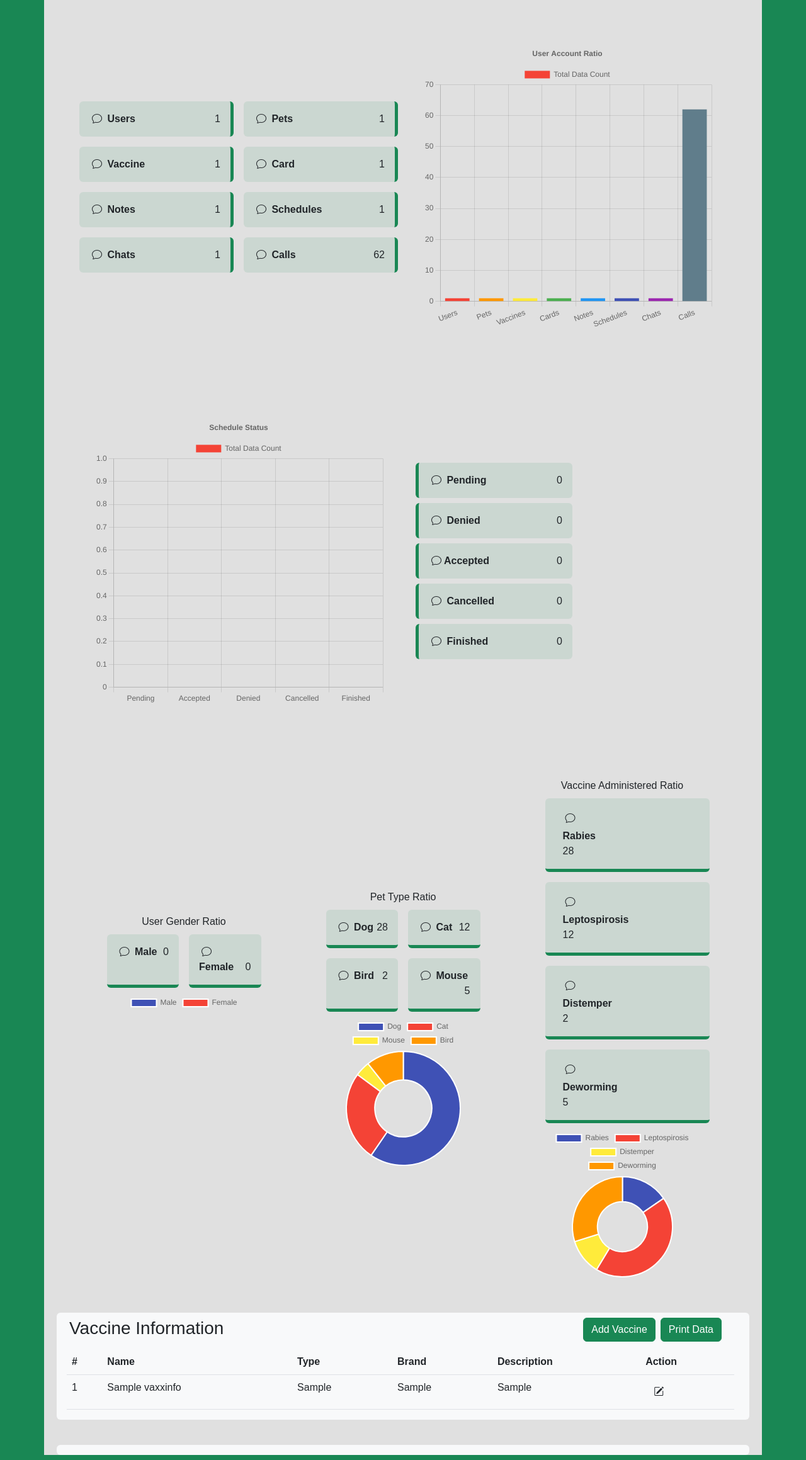
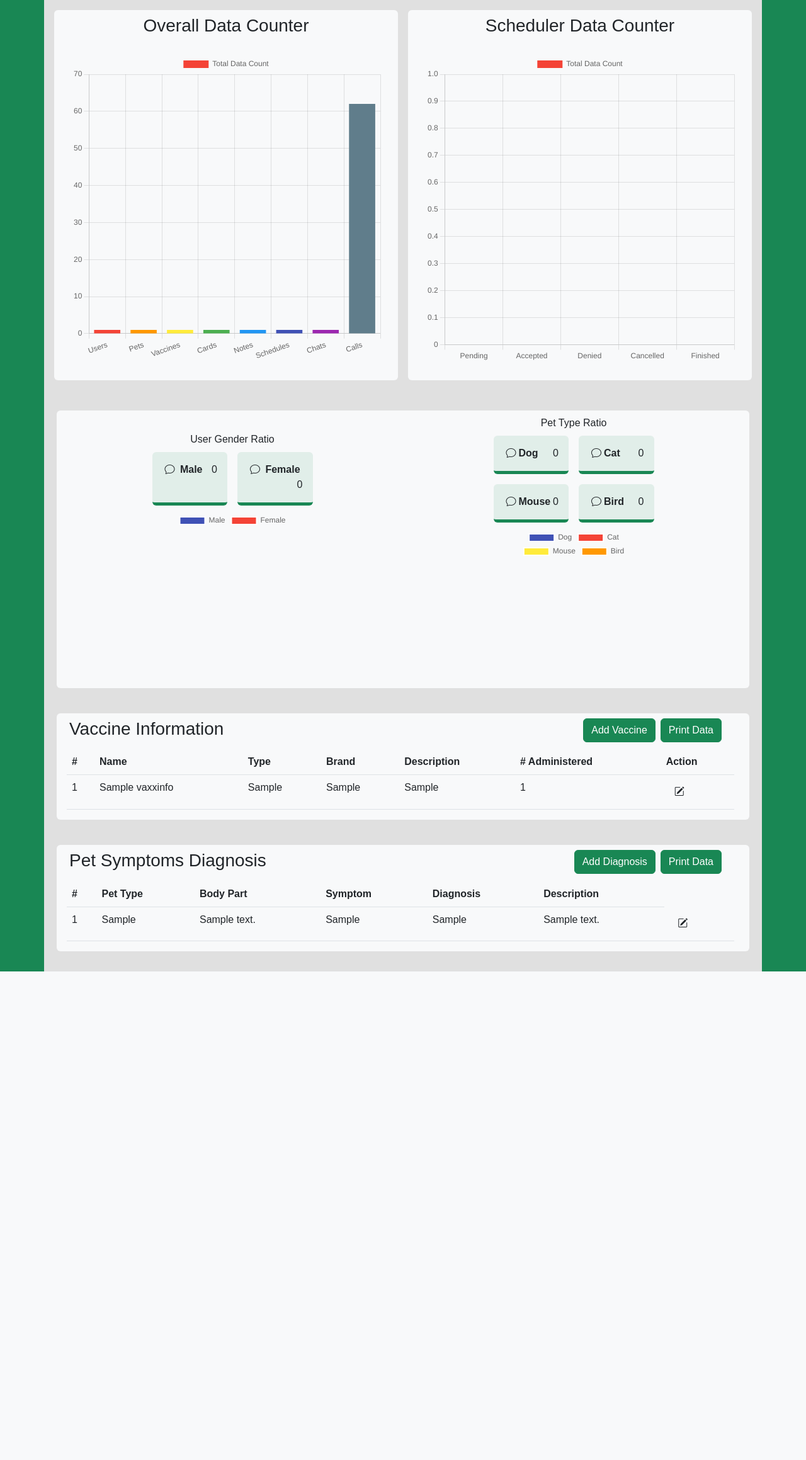
Before and after one commit to QuasarCodeGeek/AlagApp, a PHP site: page /dashboard.php in a window 1280 px wide. Shown: the part 46-2365 px from the top of the page at 63% size. After the commit the page ends 1589 px from the top, so only its background shows below. Run offline with PHP 8.4, Linux system fonts and the light colour scheme; tables that the repository leaves empty or names only in its code hold one stand-in row (values such as "Sample post"); some libraries are stand-ins or nearby versions.

Commit message:
dashboard up up

```diff
--- a/dashboard.php
+++ b/dashboard.php
@@ -67,82 +67,23 @@
                         </div>
                       </div>
                     </div>
-          <div class="row p-5"><!-- First Graph -->
-            <div class="col-6 m-auto">
-              <div class="row">
-                <div class="col bg bg-success border-end border-5 border-success m-2 p-3 rounded" style="--bs-bg-opacity: .1;">
-                  <i class="bi bi-chat m-1"></i><strong> Users</strong>
-                  <label class="float-end"><?php echo $totaluser; ?></label>
-                </div>
-                <div class="col bg bg-success border-end border-5 border-success m-2 p-3 rounded" style="--bs-bg-opacity: .1;">
-                  <i class="bi bi-chat m-1"></i><strong> Pets</strong>
-                  <label class="float-end"><?php echo $totalpet; ?></label>
-                </div>
+
+          <div class="row p-2"><!-- First Graph -->
+            <div class="col bg bg-light rounded m-2 p-2">
+              <div class="text-center">
+                <h3>Overall Data Counter</h3>
               </div>
-              <div class="row">
-                <div class="col bg bg-success border-end border-5 border-success m-2 p-3 rounded" style="--bs-bg-opacity: .1;">
-                  <i class="bi bi-chat m-1"></i><strong> Vaccine</strong>
-                  <label class="float-end"><?php echo $totalvaxinfo; ?></label>
-                </div>
-                <div class="col bg bg-success border-end border-5 border-success m-2 p-3 rounded" style="--bs-bg-opacity: .1;">
-                <i class="bi bi-chat m-1"></i><strong> Card</strong>
-                  <label class="float-end"><?php echo $totalcard; ?></label>
-                </div>
-              </div>
-              <div class="row">
-                <div class="col bg bg-success border-end border-5 border-success m-2 p-3 rounded" style="--bs-bg-opacity: .1;">
-                  <i class="bi bi-chat m-1"></i><strong> Notes</strong>
-                  <label class="float-end"><?php echo $totalnote; ?></label>
-                </div>
-                <div class="col bg bg-success border-end border-5 border-success m-2 p-3 rounded" style="--bs-bg-opacity: .1;">
-                  <i class="bi bi-chat m-1"></i><strong> Schedules</strong>
-                  <label class="float-end"><?php echo $totalsched; ?></label>
-                </div>
-              </div>
-              <div class="row">
-                <div class="col bg bg-success border-end border-5 border-success m-2 p-3 rounded" style="--bs-bg-opacity: .1;">
-                  <i class="bi bi-chat m-1"></i><strong> Chats</strong>
-                  <label class="float-end"><?php echo $totalchat; ?></label>
-                </div>
-                <div class="col bg bg-success border-end border-5 border-success m-2 p-3 rounded " style="--bs-bg-opacity: .1;">
-                  <i class="bi bi-chat m-1"></i><strong> Calls</strong>
-                  <label class="float-end">62</label>
-                </div>
-              </div>
-            </div>
-            <div class="col-6">
               <canvas id="barbar" width="50" height="50"></canvas>
             </div>
-          </div><!-- First Graph End Tag -->
-        <div class="row p-5"><!-- Second Graph -->
-          <div class="col-6">
-            <canvas id="schedulebar" width="50" height="50"></canvas>
-          </div>
-          <div class="col-6 m-auto">
-              <div class="col bg bg-success border-start border-5 border-success m-2 p-3 rounded w-50" style="--bs-bg-opacity: .1;">
-                <i class="bi bi-chat m-1"></i><strong> Pending</strong>
-                <label class="float-end"><?php echo $totalpending; ?></label>
+            <div class="col bg bg-light rounded m-2 p-2">
+            <div class="text-center">
+                <h3>Scheduler Data Counter</h3>
               </div>
-              <div class="col bg bg-success border-start border-5 border-success m-2 p-3 rounded w-50" style="--bs-bg-opacity: .1;">
-                <i class="bi bi-chat m-1"></i><strong> Denied</strong>
-                <label class="float-end"><?php echo $totaldenied; ?></label>
-              </div>
-              <div class="col bg bg-success border-start border-5 border-success m-2 p-3 rounded w-50" style="--bs-bg-opacity: .1;">
-                <i class="bi bi-chat m-1"></i><strong>Accepted</strong>
-                <label class="float-end"><?php echo $totalaccepted; ?></label>
-              </div>
-              <div class="col bg bg-success border-start border-5 border-success m-2 p-3 rounded w-50" style="--bs-bg-opacity: .1;">
-                <i class="bi bi-chat m-1"></i><strong> Cancelled</strong>
-                <label class="float-end"><?php echo $totalcancelled; ?></label>
-              </div>
-              <div class="col bg bg-success border-start border-5 border-success m-2 p-3 rounded w-50" style="--bs-bg-opacity: .1;">
-                <i class="bi bi-chat m-1"></i><strong> Finished</strong>
-                <label class="float-end"><?php echo $totalfinished; ?></label>
-              </div>
-          </div>
-        </div><!-- Second Graph End Tag -->
+              <canvas id="schedulebar" width="50" height="50"></canvas>
+            </div>
+          </div><br><!-- First Graph End Tag -->
 
-      <div class="row p-5"><!-- Second Graph -->
+      <div class="row bg bg-light rounded m-2 p-2"><!-- Second Graph -->
           <div class="col-3 m-auto">
             <div class="col text-center">
               <label>User Gender Ratio</label>
@@ -165,51 +106,28 @@
             </div>
             <div class="row">
               <div class="col bg bg-success border-bottom border-5 border-success m-2 p-3 rounded" style="--bs-bg-opacity: .1;">
-                <i class="bi bi-chat m-1"></i><strong> Dog</strong>
-                <label class="float-end">28</label>
+                <i class="bi bi-chat m-1"></i><strong>Dog</strong>
+                <label class="float-end"><?php echo $totaldog; ?></label>
               </div>
               <div class="col bg bg-success border-bottom border-5 border-success m-2 p-3 rounded" style="--bs-bg-opacity: .1;">
-                <i class="bi bi-chat m-1"></i><strong> Cat</strong>
-                <label class="float-end">12</label>
+                <i class="bi bi-chat m-1"></i><strong>Cat</strong>
+                <label class="float-end"><?php echo $totalcat; ?></label>
               </div>
             </div>
             <div class="row">
             <div class="col bg bg-success border-bottom border-5 border-success m-2 p-3 rounded" style="--bs-bg-opacity: .1;">
-                <i class="bi bi-chat m-1"></i><strong> Bird</strong>
-                <label class="float-end">2</label>
+                <i class="bi bi-chat m-1"></i><strong>Mouse</strong>
+                <label class="float-end"><?php echo $totalmouse; ?></label>
               </div>
               <div class="col bg bg-success border-bottom border-5 border-success m-2 p-3 rounded" style="--bs-bg-opacity: .1;">
-                <i class="bi bi-chat m-1"></i><strong> Mouse</strong>
-                <label class="float-end">5</label>
+                <i class="bi bi-chat m-1"></i><strong>Bird</strong>
+                <label class="float-end"><?php echo $totalbird; ?></label>
               </div>
             </div>
             <canvas id="donutpet" width="50" height="50"></canvas>
           </div>
-          <div class="col-3 m-auto">
-            <div class="row text-center">
-              <label>Vaccine Administered Ratio</label>
-            </div>
-            <div class="row">
-              <div class="row bg bg-success border-bottom border-5 border-success m-2 p-3 rounded" style="--bs-bg-opacity: .1;">
-                <i class="bi bi-chat m-1"></i><strong> Rabies</strong>
-                <label class="float-end">28</label>
-              </div>
-              <div class="row bg bg-success border-bottom border-5 border-success m-2 p-3 rounded" style="--bs-bg-opacity: .1;">
-                <i class="bi bi-chat m-1"></i><strong> Leptospirosis</strong>
-                <label class="float-end">12</label>
-              </div>
-            <div class="row bg bg-success border-bottom border-5 border-success m-2 p-3 rounded" style="--bs-bg-opacity: .1;">
-                <i class="bi bi-chat m-1"></i><strong> Distemper</strong>
-                <label class="float-end">2</label>
-              </div>
-              <div class="row bg bg-success border-bottom border-5 border-success m-2 p-3 rounded" style="--bs-bg-opacity: .1;">
-                <i class="bi bi-chat m-1"></i><strong> Deworming</strong>
-                <label class="float-end">5</label>
-              </div>
-            </div>
-            <canvas id="donutvax" width="50" height="50"></canvas>
-          </div>
-        </div>
+      </div><br>
+
     <div class="row bg bg-light rounded m-2 p-2"><!-- Vaccine Information -->
       <div class="row">
         <div class="col">
@@ -229,6 +147,7 @@
             <th>Type</th>
             <th>Brand</th>
             <th>Description</th>
+            <th># Administered</th>
             <th>Action</th>
           </tr>
         </thead>
@@ -240,12 +159,19 @@
           if($resvax->rowCount()>0){
             $i=1;
             while($rowvaxx = $resvaxx->fetch(PDO::FETCH_ASSOC)){
+
+              $vaxdata = "SELECT COUNT(vaxid) AS vaxx FROM alagapp_db.tbl_vaxxcard WHERE vaxid LIKE ".$rowvaxx['vaxid']."";
+              $resdata = $connect->query($vaxdata);
+              $resdata->execute();
+              $rowdata = $resdata->fetch(PDO::FETCH_ASSOC);
+
               echo "<tr>
               <td>".$i."</td>
               <td>".$rowvaxx['vaxname']."</td>
               <td>".$rowvaxx['vaxtype']."</td>
               <td>".$rowvaxx['vaxbrand']."</td>
               <td>".$rowvaxx['vaxdes']."</td>
+              <td>".$rowdata["vaxx"]."</td>
               <td><button class='btn' onClick='vaccineEdit(".$rowvaxx['vaxid'].")' data-bs-toggle='modal' data-bs-target='#boxModal'><i class='bi bi-pencil-square'></i></button></td>
             </tr>";
             $i++;
@@ -257,8 +183,52 @@
       </div>
     </div><br>
     <div class="row bg bg-light rounded m-2 p-2"><!-- Pet Symptoms -->
-
-    </div>
+    <div class="row">
+        <div class="col">
+          <h3>Pet Symptoms Diagnosis</h3>
+        </div>
+        <div class="col">
+          <button class="btn btn-success float-end">Print Data</button>
+          <button class="btn btn-success float-end me-2" onClick="symptomNew()" data-bs-toggle='modal' data-bs-target='#newModal'>Add Diagnosis</button>
+        </div>
+      </div>
+      <div class="row">
+      <table class="table m-2">
+        <thead>
+          <tr>
+            <th>#</th>
+            <th>Pet Type</th>
+            <th>Body Part</th>
+            <th>Symptom</th>
+            <th>Diagnosis</th>
+            <th>Description</th>
+          </tr>
+        </thead>
+        <tbody>
+        <?php
+          $symptom = "SELECT * FROM alagapp_db.tbl_symptom";
+          $ress = $connect->query($symptom);
+          $ress->execute();
+          if($ress->rowCount()>0){
+            $i=1;
+            while($roww = $ress->fetch(PDO::FETCH_ASSOC)){
+              echo "<tr>
+              <td>".$i."</td>
+              <td>".$roww['pettype']."</td>
+              <td>".$roww['bodypart']."</td>
+              <td>".$roww['symptom']."</td>
+              <td>".$roww['diagnosis']."</td>
+              <td>".$roww['description']."</td>
+              <td><button class='btn' onClick='symptomEdit(".$roww['sid'].")' data-bs-toggle='modal' data-bs-target='#boxModal'><i class='bi bi-pencil-square'></i></button></td>
+            </tr>";
+            $i++;
+            }
+          }
+        ?>
+        </tbody>
+      </table>
+      </div>
+    </div><br>
   </main>
 
 <!-- Main Functions -->
@@ -322,8 +292,6 @@
       },
       plugins: {
         title: {
-          display: true,
-          text: 'User Account Ratio'
         }
       }
     }
@@ -368,37 +336,11 @@
       ],
       datasets: [{
         label: 'Pet Type Ratio',
-        data: [28, 12, 2, 5],
-        backgroundColor: [
-          '#3F51B5',
-          '#F44336',
-          '#FFEB3B',
-          '#FF9800'
-        ],
-        hoverOffset: 4
-      }]
-    }, option: {
-        plugins: {
-
-        }
-    }
-  });
-
-  const vax = document.getElementById('donutvax');
-  const vaxratio = new Chart(vax, {
-    type: 'doughnut',
-    data: {
-      labels: [
-        'Rabies',
-        'Leptospirosis',
-        'Distemper',
-        'Deworming'
-      ],
-      datasets: [{
-        label: 'Vaccine Administered Ratio',
         data: [
-          16, 45, 12, 31
-        ],
+          <?php echo $totaldog; ?>,
+          <?php echo $totalcat ?>,
+          <?php echo $totalmouse ?>,
+          <?php echo $totalbird; ?> ],
         backgroundColor: [
           '#3F51B5',
           '#F44336',
@@ -450,8 +392,6 @@
       },
       plugins: {
         title: {
-          display: true,
-          text: 'Schedule Status'
         }
       }
     }
--- a/php/dataAnalytics.php
+++ b/php/dataAnalytics.php
@@ -170,4 +170,27 @@
     // Total Voice Call
     // Total Video Call
     // Voice to Video Call Ratio
+    // Total Dog
+    $dog = "SELECT COUNT(pettype) AS dog FROM alagapp_db.tbl_petprofile WHERE pettype LIKE 'Dog'";
+    $resdog = $connect->query($dog);
+    $resdog->execute();
+    $rowdog = $resdog->fetch(PDO::FETCH_ASSOC);
+    $totaldog = $rowdog["dog"];
+    // Total Cat
+    $cat = "SELECT COUNT(pettype) AS cat FROM alagapp_db.tbl_petprofile WHERE pettype LIKE 'Cat'";
+    $rescat = $connect->query($cat);
+    $rescat->execute();
+    $rowcat = $rescat->fetch(PDO::FETCH_ASSOC);
+    $totalcat = $rowcat["cat"];
+    // Total Mouse
+    $mouse = "SELECT COUNT(pettype) AS mouse FROM alagapp_db.tbl_petprofile WHERE pettype LIKE 'Mouse'";
+    $resmouse = $connect->query($mouse);
+    $resmouse->execute();
+    $rowmouse = $resmouse->fetch(PDO::FETCH_ASSOC);
+    $totalmouse = $rowmouse["mouse"];
+    $bird = "SELECT COUNT(pettype) AS bird FROM alagapp_db.tbl_petprofile WHERE pettype LIKE 'Bird'";
+    $resbird = $connect->query($bird);
+    $resbird->execute();
+    $rowbird = $resbird->fetch(PDO::FETCH_ASSOC);
+    $totalbird = $rowbird["bird"];
 ?>
```
